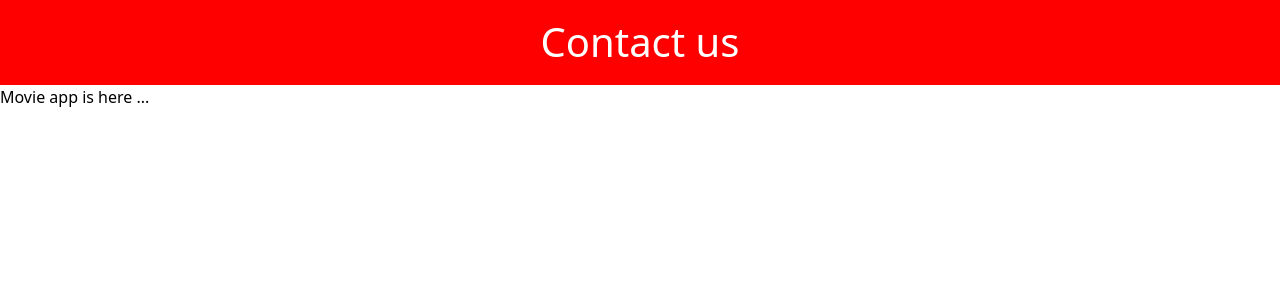
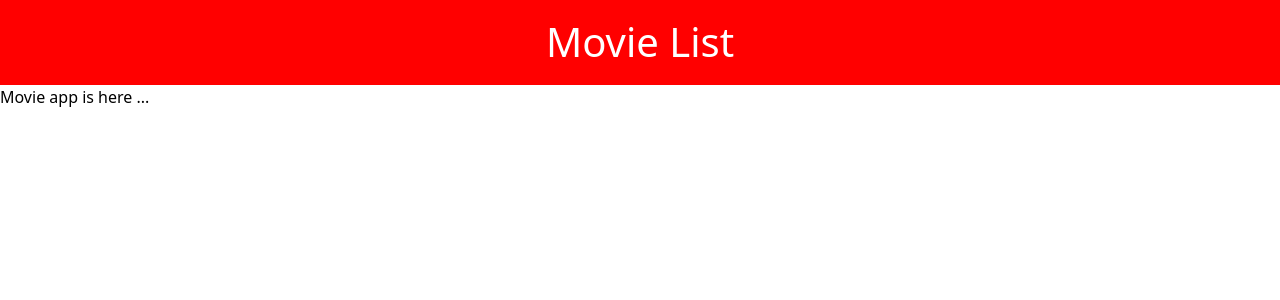
Before and after one commit to meytizn/movico, a Django app: page /movie/ in a window 1280 px wide. Shown: the top 300 px of the page. Run offline with Django 4.2, Linux system fonts and the light colour scheme; some libraries are stand-ins or nearby versions.

Commit message:
some design changed

```diff
--- a/templates/base.html
+++ b/templates/base.html
@@ -14,7 +14,8 @@
 
 <navbar>
 <div style="width:100%;height:85px ; background-color:red ; text-align:center; padding-top:12px; color:white;font-size:40px ">
-Contact us
+
+{% block title %}{% endblock title %}
 </div>
 
 </navbar>
--- a/templates/movie/movie_list.html
+++ b/templates/movie/movie_list.html
@@ -1,5 +1,9 @@
 {% extends "base.html" %}
 {% load static %}
+
+
+{% block title %}Movie List {% endblock title %}
+
 {% block content %}
 
 Movie app is here ...
--- a/templates/website/contact.html
+++ b/templates/website/contact.html
@@ -3,7 +3,7 @@
 {% block content %}
 
 
-
+{% block title %}Contact us {% endblock title %}
 
 
 
```
